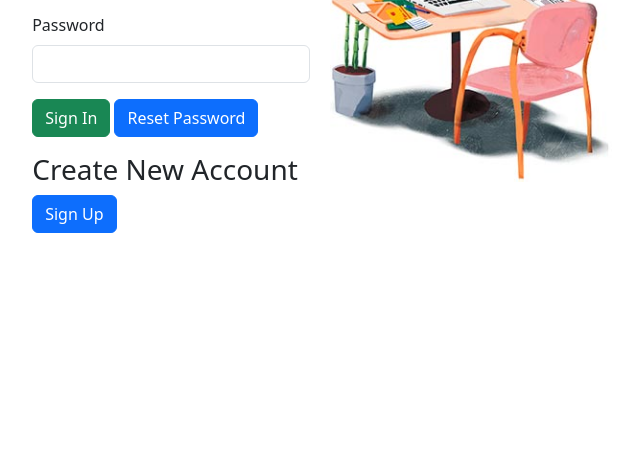
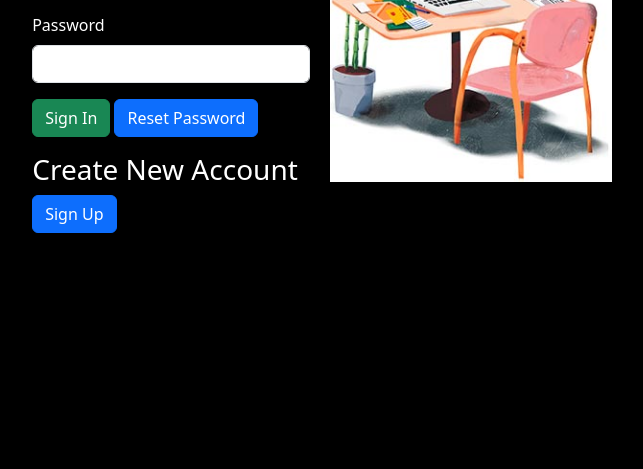
Before and after one commit to Nick-bytee/expenseTracker, a website: page views/signIn.html in a window 1280 px wide. Shown: the part 411-880 px from the top of the page, without its empty margins (318-961 px from the left). Drawn offline with nearby package versions, Linux system fonts and the light colour scheme.

Commit message:
fixed styling

```diff
--- a/public/css/signIn.css
+++ b/public/css/signIn.css
@@ -1,6 +1,7 @@
 body {
     font-family: 'Montserrat', sans-serif;
-    background: lightgrey;
+    background-color: black !important;
+    color: white !important;
     flex-direction: column;
     justify-content: center;
     align-items: center;
@@ -12,7 +13,6 @@ body {
     display: flex;
     justify-content: center;
 }
-
 
 .form-wrapper {
     width : 50%;
--- a/public/css/main.css
+++ b/public/css/signUp.css
@@ -1,11 +1,17 @@
 body {
     font-family: 'Montserrat', sans-serif;
-    background: lightgrey;
+    background-color: black !important;
+    color: white !important;
     flex-direction: column;
     justify-content: center;
     align-items: center;
     height: 55rem;
     display: flex
+}
+
+.form-select{
+    background-color: black !important;
+    color: white !important;
 }
 
 .heading{
@@ -31,7 +37,8 @@ body {
 
 .containers {
     width: fit-content;
-    background: #fff;
+    background-color: black !important;
+    color: white !important;
     /* border-radius: 10px; */
     /* box-shadow: 0 14px 28px rgba(0, 0, 0, .2), 0 10px 10px rgba(0, 0, 0, .2); */
     /* position: relative; */
```
Also changed, not shown: views/signUp.html (+1 -1 lines).
